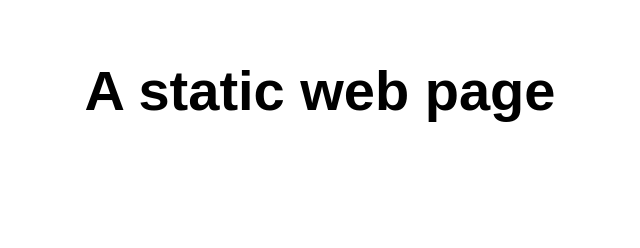
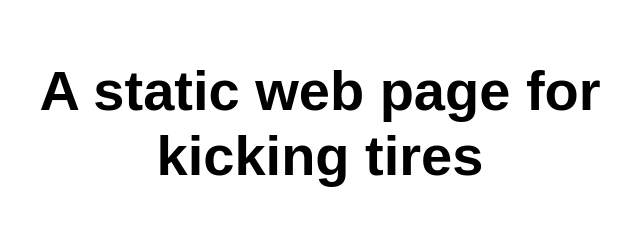
Before and after one commit to aloofschipperke/azure-static-web, a website: page src/index.html in a window 1280 px wide. Shown: the whole page, without its empty margins (320-960 px from the left). Drawn offline with Linux system fonts and the light colour scheme.

Commit message:
more changes

```diff
--- a/src/index.html
+++ b/src/index.html
@@ -10,7 +10,7 @@
 
 <body>
   <main>
-    <h1>A static web page</h1>
+    <h1>A static web page for kicking tires</h1>
   </main>
 </body>
 
```
